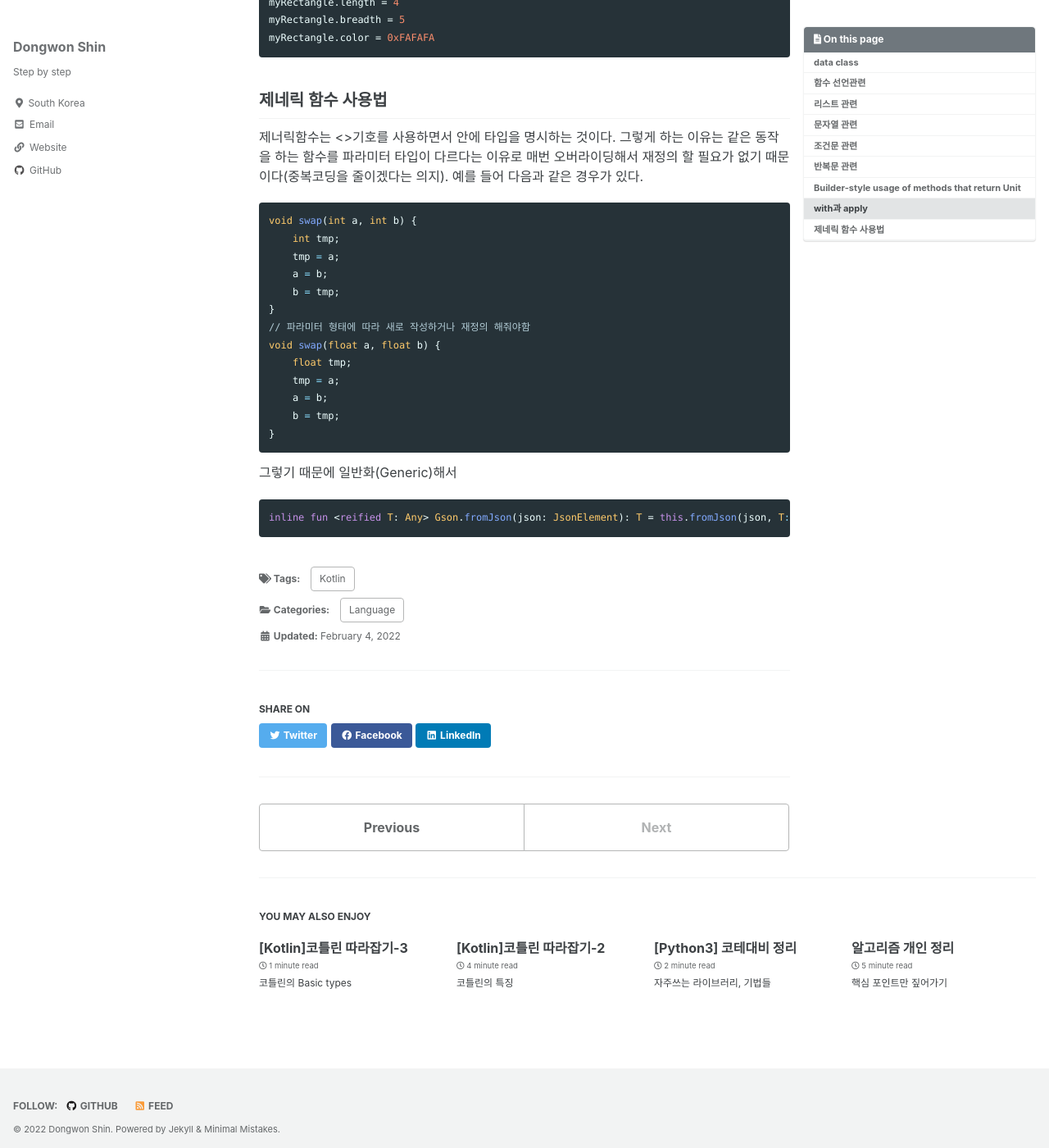
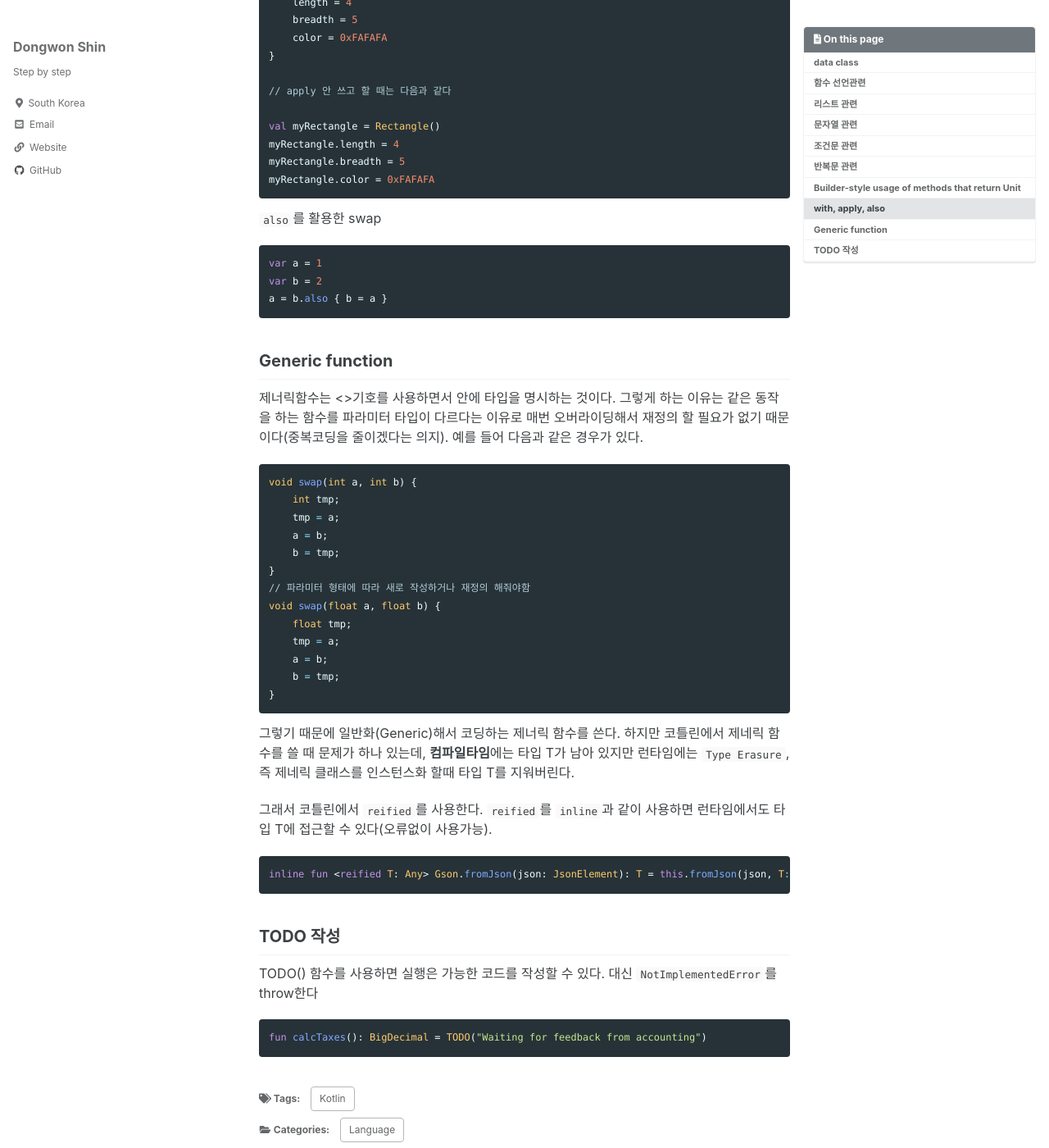
Before and after one commit to ponopono0322/ponopono0322.github.io, a Jekyll site: the page built from _posts/2022-02-04-kotlin_4.md, in a window 1280 px wide and 1400 px high, scrolled down 7509 px. Shown: the whole window at 82% size. Built offline with Jekyll 4.4.1, drawn with Linux system fonts in a browser that asks for light colours; cached includes are drawn as plain includes; some web fonts are replaced; some of the changed text lies outside the part shown.

Commit message:
Update 2022-02-04-kotlin_4.md

````diff
--- a/_posts/2022-02-04-kotlin_4.md
+++ b/_posts/2022-02-04-kotlin_4.md
@@ -262,6 +262,14 @@ val y = if (x == 1) {
 } else {
     "other"
 }
+
+// null을 허용하는 ?를 이용한 if문 처리
+val b: Boolean? = ...
+if (b == true) {
+    ...
+} else {
+    // b가 false나 null일 경우 else로 빠짐
+}
 ```
 
 
@@ -329,9 +337,9 @@ return ret
 이런 행위를 apply를 통해 암시적으로 Unit이 아닌 내가 원하던 형태로 바꿔준다.. 라는 뜻이다. 참조한 [stackoverflow 링크](https://stackoverflow.com/questions/47955058/the-builder-style-usage-of-methods-that-return-unit-on-kotlin-website-confuse)
 
 
-## with과 apply
+## with, apply, also
 
-with을 이용한 '한 객체에 대해서 여러 함수 실행' 이라고 설명하고 있는데, 명시적으로 변수가 선언된 상태에서 람다식을 활용한 결과를 보고 싶을 때 쓴다.
+`with`을 이용한 '한 객체에 대해서 여러 함수 실행' 이라고 설명하고 있는데, 명시적으로 변수가 선언된 상태에서 람다식을 활용한 결과를 보고 싶을 때 쓴다.
 
 ```kotlin
 class Turtle {
@@ -352,7 +360,7 @@ with(myTurtle) { //draw a 100 pix square
 }
 ```
 
-apply는 객체 초기화에 주로 쓰인다(프로퍼티만 건드릴때).
+`apply`는 객체 초기화에 주로 쓰인다(프로퍼티만 건드릴때).
 ```kotlin
 val myRectangle = Rectangle().apply {
     length = 4
@@ -368,7 +376,14 @@ myRectangle.breadth = 5
 myRectangle.color = 0xFAFAFA
 ```
 
-## 제네릭 함수 사용법
+`also`를 활용한 swap
+```kotlin
+var a = 1
+var b = 2
+a = b.also { b = a }
+```
+
+## Generic function
 
 제너릭함수는 <>기호를 사용하면서 안에 타입을 명시하는 것이다. 그렇게 하는 이유는 같은 동작을 하는 함수를 파라미터 타입이 다르다는 이유로 매번 오버라이딩해서 재정의 할 필요가 없기 때문이다(중복코딩을 줄이겠다는 의지). 예를 들어 다음과 같은 경우가 있다.
 
@@ -388,8 +403,18 @@ void swap(float a, float b) {
 }
 ```
 
-그렇기 때문에 일반화(Generic)해서
+그렇기 때문에 일반화(Generic)해서 코딩하는 제너릭 함수를 쓴다. 하지만 코틀린에서 제네릭 함수를 쓸 때 문제가 하나 있는데, **컴파일타임**에는 타입 T가 남아 있지만 런타임에는 `Type Erasure`, 즉 제네릭 클래스를 인스턴스화 할때 타입 T를 지워버린다.
+
+그래서 코틀린에서 `reified`를 사용한다. `reified`를 `inline`과 같이 사용하면 런타임에서도 타입 T에 접근할 수 있다(오류없이 사용가능).
 
 ```kotlin
 inline fun <reified T: Any> Gson.fromJson(json: JsonElement): T = this.fromJson(json, T::class.java)
 ```
+
+## TODO 작성
+
+TODO() 함수를 사용하면 실행은 가능한 코드를 작성할 수 있다. 대신 `NotImplementedError`를 throw한다
+
+```kotlin
+fun calcTaxes(): BigDecimal = TODO("Waiting for feedback from accounting")
+```
````
